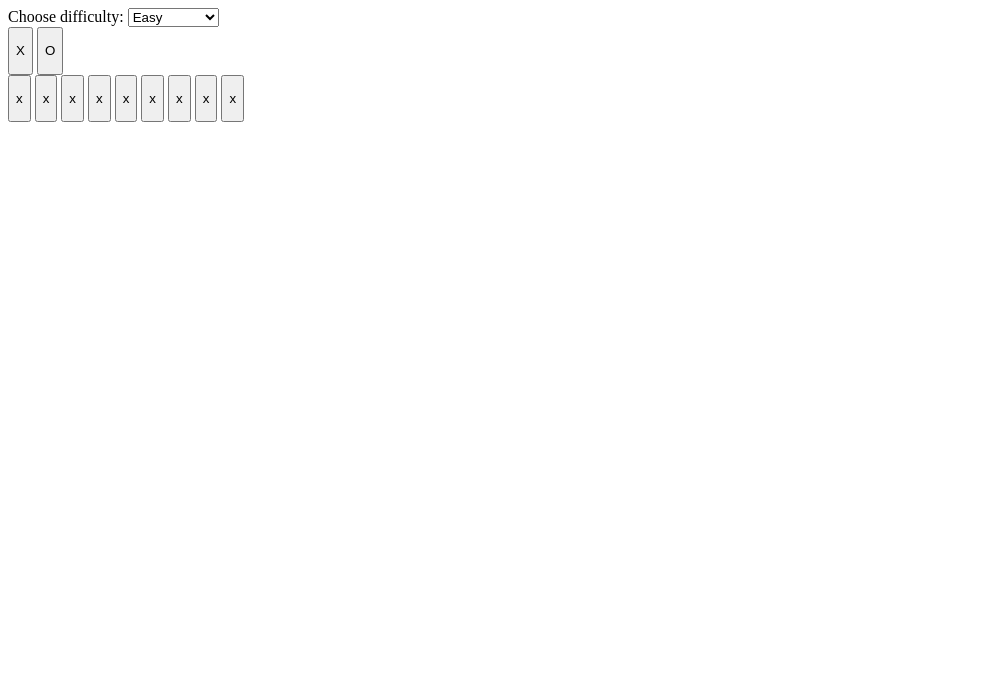
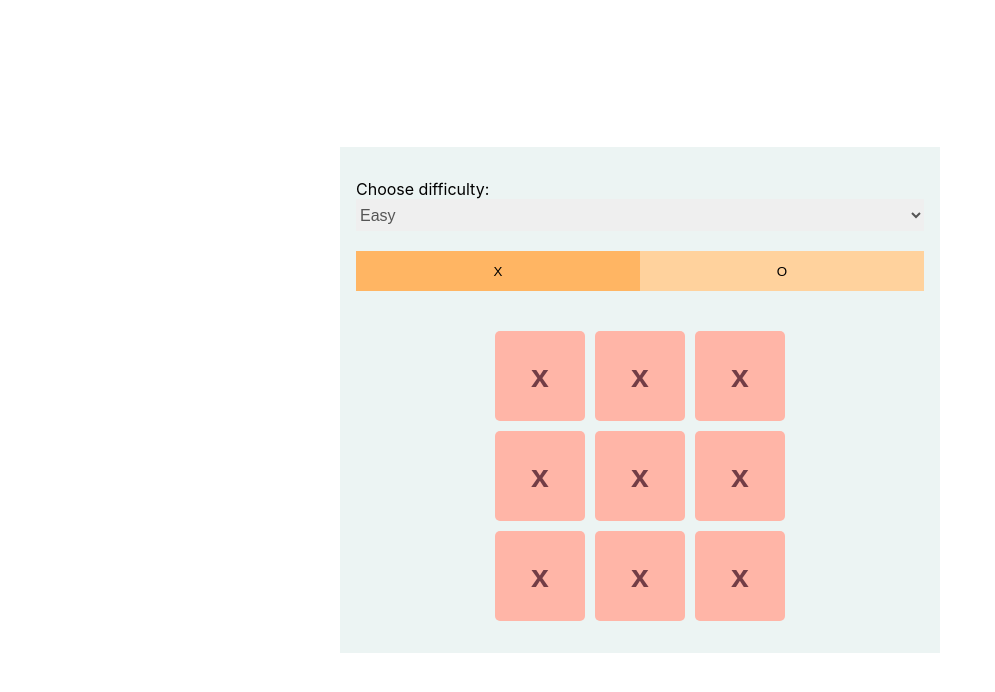
Before and after one commit to userharis/tic-tac-toe, a plain HTML site: page index.html in a window 1280 px wide. Shown: the whole page, without its empty margins (0-995 px from the left). Drawn offline with Linux system fonts and the light colour scheme.

Commit message:
added some styles

```diff
--- a/index.html
+++ b/index.html
@@ -19,7 +19,7 @@
 					<option value="Unbeatable">Unbeatable</option>
 				</select>
 			</form>
-			<section class="signSelector">
+			<section class="sign-selectors">
 				<button data-sign="x" class="signbtn selected"><p>X</p></button>
 				<button data-sign="o" class="signbtn"><p>O</p></button>
 			</section>
--- a/style.css
+++ b/style.css
@@ -0,0 +1,89 @@
+* {
+	padding: 0;
+	margin: 0;
+	box-sizing: border-box;
+}
+
+html {
+	font-family: -apple-system, BlinkMacSystemFont, 'Segoe UI', Roboto, Oxygen,
+		Ubuntu, Cantarell, 'Open Sans', 'Helvetica Neue', sans-serif;
+}
+
+body {
+	width: 100%;
+	height: 100vh;
+	display: flex;
+	justify-content: center;
+	align-items: center;
+}
+
+main {
+	padding: 2rem 1rem;
+	width: 100%;
+	max-width: 600px;
+	background-color: #ecf4f3;
+}
+
+form label,
+form select {
+	display: block;
+	width: 100%;
+}
+
+form select {
+	border: none;
+	height: 2rem;
+	font-size: 1rem;
+	color: #555;
+}
+
+.sign-selectors {
+	margin-top: 20px;
+	width: 100%;
+	height: 40px;
+	display: flex;
+}
+
+.signbtn {
+	width: 50%;
+	height: 100%;
+	border: none;
+	border-radius: 0;
+	background: #ffd29d;
+}
+
+.signbtn.selected {
+	background: #ffb563;
+}
+
+.board {
+	margin-top: 40px;
+	width: 100%;
+	display: grid;
+	grid-template-columns: 90px 90px 90px;
+	gap: 10px;
+	justify-content: center;
+	align-items: center;
+}
+
+.field-btn {
+	height: 90px;
+	/* border: 3px solid #472d30; */
+	border: none;
+	border-radius: 5px;
+	background: #ffb5a7;
+	font-size: 2rem;
+	font-weight: bold;
+
+	color: #723d46;
+}
+.no-tl {
+	border-top: none;
+	border-left: none;
+}
+.no-r {
+	border-right: none;
+}
+.no-b {
+	border-bottom: none;
+}
```
